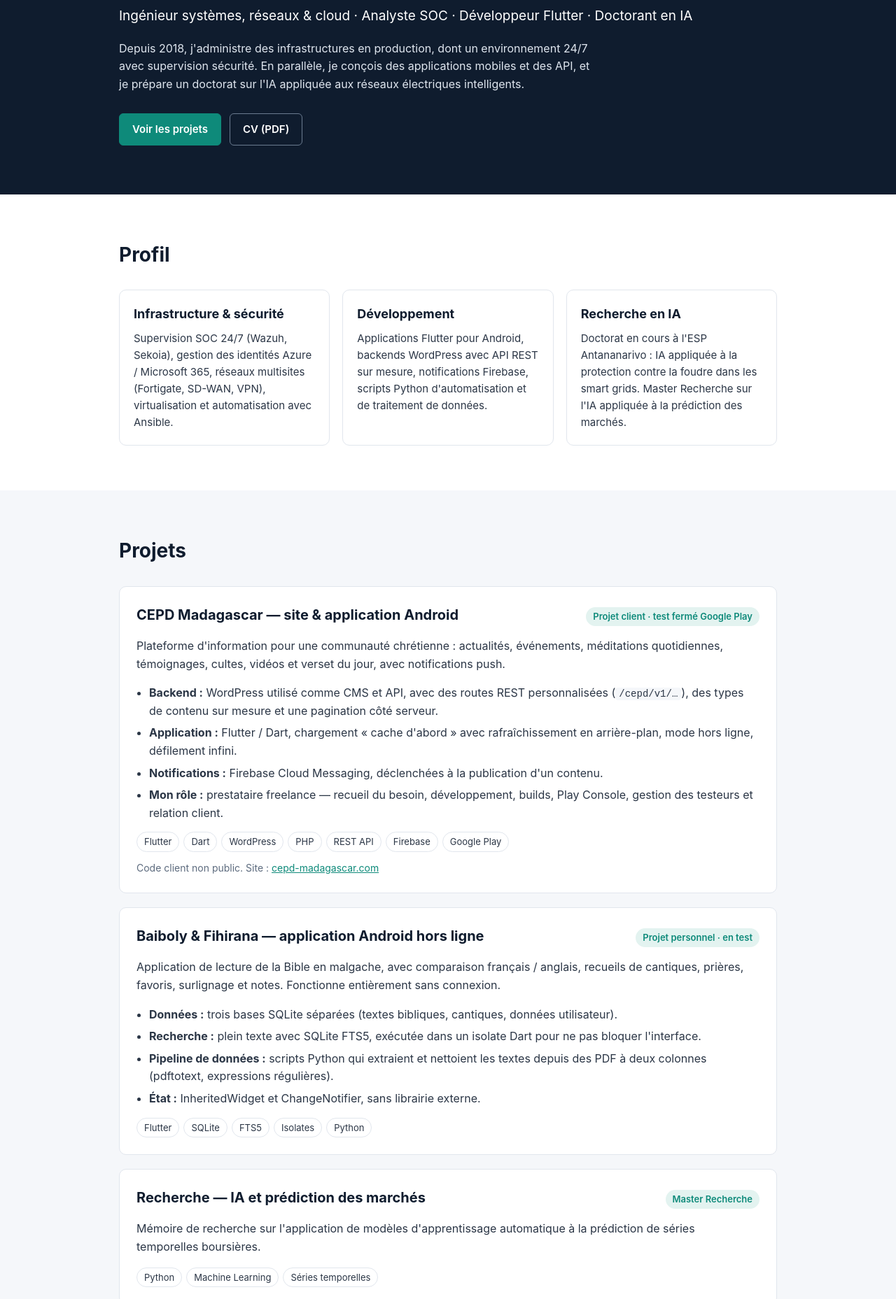
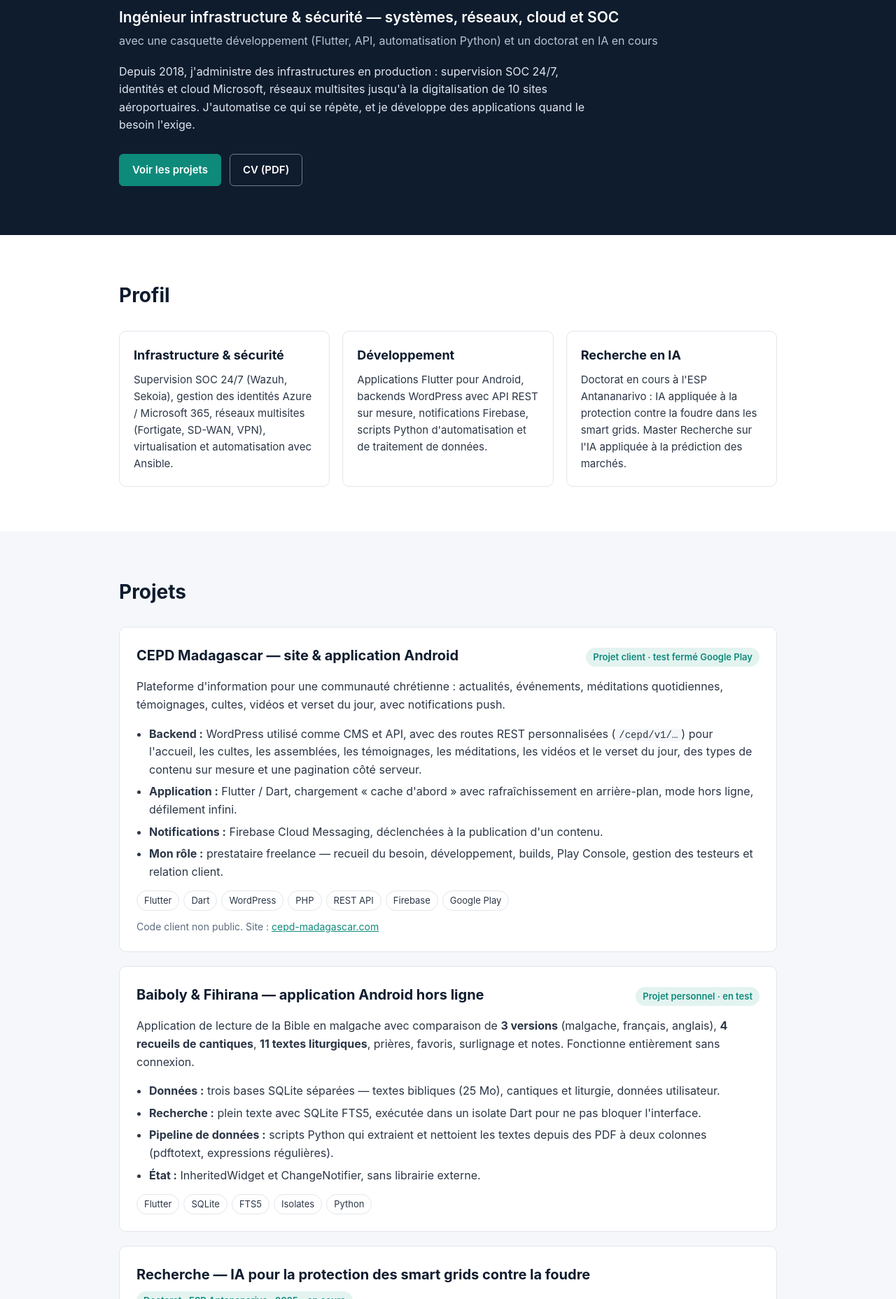
Before and after one commit to raabets/tsilavo-portfolio, a plain HTML site: page index.html in a window 1280 px wide. Shown: the part 223-2080 px from the top of the page at 70% size. Drawn offline with Linux system fonts and the light colour scheme.

Commit message:
Positionnement infra/sécurité, doctorat mis en avant, chiffres factuels

```diff
--- a/css/style.css
+++ b/css/style.css
@@ -43,7 +43,8 @@ a { color: var(--accent); }
 .eyebrow { color: #8fd3c8; font-size: 14px; letter-spacing: .04em; margin: 0 0 10px; }
 .hero h1 { color: #fff; font-size: 40px; line-height: 1.15; margin: 0 0 12px; }
 .hero h1 span { font-weight: 400; }
-.lead { font-size: 19px; color: #fff; margin: 0 0 18px; }
+.lead { font-size: 21px; color: #fff; margin: 0 0 4px; font-weight: 600; }
+.lead-sub { font-size: 16px; color: #b8c4d3; margin: 0 0 18px; }
 .hero-text { max-width: 680px; margin: 0 0 28px; }
 
 .cta { display: flex; flex-wrap: wrap; gap: 12px; }
@@ -108,3 +109,4 @@ footer { background: var(--ink); color: #9fb0c4; padding: 22px 0; font-size: 14p
   .hero h1 { font-size: 30px; }
   .grid-3, .grid-2 { grid-template-columns: 1fr; }
 }
+.note + .tags { margin-top: 10px; }
--- a/index.html
+++ b/index.html
@@ -3,7 +3,7 @@
 <head>
   <meta charset="UTF-8">
   <meta name="viewport" content="width=device-width, initial-scale=1.0">
-  <title>Tsilavo RAKOTONDRAMANGA · Ingénieur Systèmes, Réseaux & Cloud</title>
+  <title>Tsilavo RAKOTONDRAMANGA · Ingénieur infrastructure & sécurité</title>
   <meta name="description" content="Ingénieur systèmes, réseaux et cloud, analyste SOC, développeur Flutter et doctorant en IA, basé à Antananarivo (Madagascar).">
   <link rel="stylesheet" href="css/style.css">
 </head>
@@ -28,8 +28,9 @@
     <div class="wrap">
       <p class="eyebrow">Antananarivo, Madagascar · Remote / hybride</p>
       <h1>Tsilavonianja <span>RAKOTONDRAMANGA</span></h1>
-      <p class="lead">Ingénieur systèmes, réseaux &amp; cloud · Analyste SOC · Développeur Flutter · Doctorant en IA</p>
-      <p class="hero-text">Depuis 2018, j'administre des infrastructures en production, dont un environnement 24/7 avec supervision sécurité. En parallèle, je conçois des applications mobiles et des API, et je prépare un doctorat sur l'IA appliquée aux réseaux électriques intelligents.</p>
+      <p class="lead">Ingénieur infrastructure &amp; sécurité — systèmes, réseaux, cloud et SOC</p>
+      <p class="lead-sub">avec une casquette développement (Flutter, API, automatisation Python) et un doctorat en IA en cours</p>
+      <p class="hero-text">Depuis 2018, j'administre des infrastructures en production : supervision SOC 24/7, identités et cloud Microsoft, réseaux multisites jusqu'à la digitalisation de 10 sites aéroportuaires. J'automatise ce qui se répète, et je développe des applications quand le besoin l'exige.</p>
       <div class="cta">
         <a class="btn" href="#projets">Voir les projets</a>
         <a class="btn ghost" href="CV_Tsilavonianja.pdf" target="_blank" rel="noopener">CV (PDF)</a>
@@ -68,7 +69,7 @@
         </div>
         <p>Plateforme d'information pour une communauté chrétienne : actualités, événements, méditations quotidiennes, témoignages, cultes, vidéos et verset du jour, avec notifications push.</p>
         <ul class="points">
-          <li><strong>Backend :</strong> WordPress utilisé comme CMS et API, avec des routes REST personnalisées (<code>/cepd/v1/…</code>), des types de contenu sur mesure et une pagination côté serveur.</li>
+          <li><strong>Backend :</strong> WordPress utilisé comme CMS et API, avec des routes REST personnalisées (<code>/cepd/v1/…</code>) pour l'accueil, les cultes, les assemblées, les témoignages, les méditations, les vidéos et le verset du jour, des types de contenu sur mesure et une pagination côté serveur.</li>
           <li><strong>Application :</strong> Flutter / Dart, chargement « cache d'abord » avec rafraîchissement en arrière-plan, mode hors ligne, défilement infini.</li>
           <li><strong>Notifications :</strong> Firebase Cloud Messaging, déclenchées à la publication d'un contenu.</li>
           <li><strong>Mon rôle :</strong> prestataire freelance — recueil du besoin, développement, builds, Play Console, gestion des testeurs et relation client.</li>
@@ -82,9 +83,9 @@
           <h3>Baiboly &amp; Fihirana — application Android hors ligne</h3>
           <span class="badge">Projet personnel · en test</span>
         </div>
-        <p>Application de lecture de la Bible en malgache, avec comparaison français / anglais, recueils de cantiques, prières, favoris, surlignage et notes. Fonctionne entièrement sans connexion.</p>
+        <p>Application de lecture de la Bible en malgache avec comparaison de <strong>3 versions</strong> (malgache, français, anglais), <strong>4 recueils de cantiques</strong>, <strong>11 textes liturgiques</strong>, prières, favoris, surlignage et notes. Fonctionne entièrement sans connexion.</p>
         <ul class="points">
-          <li><strong>Données :</strong> trois bases SQLite séparées (textes bibliques, cantiques, données utilisateur).</li>
+          <li><strong>Données :</strong> trois bases SQLite séparées — textes bibliques (25 Mo), cantiques et liturgie, données utilisateur.</li>
           <li><strong>Recherche :</strong> plein texte avec SQLite FTS5, exécutée dans un isolate Dart pour ne pas bloquer l'interface.</li>
           <li><strong>Pipeline de données :</strong> scripts Python qui extraient et nettoient les textes depuis des PDF à deux colonnes (pdftotext, expressions régulières).</li>
           <li><strong>État :</strong> InheritedWidget et ChangeNotifier, sans librairie externe.</li>
@@ -94,11 +95,12 @@
 
       <article class="project">
         <div class="project-head">
-          <h3>Recherche — IA et prédiction des marchés</h3>
-          <span class="badge">Master Recherche</span>
+          <h3>Recherche — IA pour la protection des smart grids contre la foudre</h3>
+          <span class="badge">Doctorat · ESP Antananarivo · 2025 – en cours</span>
         </div>
-        <p>Mémoire de recherche sur l'application de modèles d'apprentissage automatique à la prédiction de séries temporelles boursières.</p>
-        <div class="tags"><span>Python</span><span>Machine Learning</span><span>Séries temporelles</span></div>
+        <p>Thèse sur l'application de l'intelligence artificielle à la protection des réseaux électriques intelligents contre les effets de la foudre, à la croisée de l'électronique, des systèmes embarqués et de l'apprentissage automatique.</p>
+        <p class="note">Travaux antérieurs : Master Recherche (2024 – 2025) sur l'IA appliquée à la prédiction de séries temporelles boursières.</p>
+        <div class="tags"><span>Intelligence artificielle</span><span>Smart grids</span><span>Systèmes embarqués</span><span>Python</span><span>Séries temporelles</span></div>
       </article>
 
       <p class="disclaimer">Les projets de développement ont été conçus, spécifiés, testés et livrés par moi, avec l'assistance d'outils d'IA pour une partie du code.</p>
```
